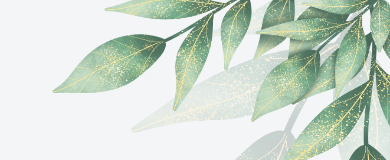
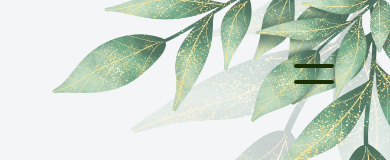
Before and after one commit to 1CIM/lolo-henke-wedd, a Next.js app: page /hitta in a window 390 px wide. Shown: the top 160 px of the page. Built offline with nearby package versions, Linux system fonts and the light colour scheme; a web font is replaced by a local one.

Commit message:
Add hamburgermenu

```diff
--- /dev/null
+++ b/components/MobNav.tsx
@@ -0,0 +1,69 @@
+import React, { useState } from 'react';
+import Link from 'next/link';
+import { useRouter } from 'next/router';
+
+const MobNav = () => {
+  const [nav, setNav] = useState(false);
+  const Toggle = () => setNav(!nav);
+  const isOpen = nav ? 'is-open' : '';
+
+  const router = useRouter();
+  const location = router.asPath;
+  const homeActive = ['/'].includes(location) ? 'active' : '';
+  const findActive = ['/hitta'].includes(location) ? 'active' : '';
+  const logiActive = ['/logi'].includes(location) ? 'active' : '';
+  const wishActive = ['/onskelista'].includes(location) ? 'active' : '';
+  const contactActive = ['/kontakt'].includes(location) ? 'active' : '';
+  return (
+    <>
+      <a className={`btn-burger ${isOpen}`} onClick={() => Toggle()}></a>
+
+      <div className={`side-menu ${isOpen}`}>
+        <ul className='list-items'>
+          <li>
+            <Link
+              href='/'
+              className={`nav-link nav-link--${homeActive}`}
+              onClick={() => Toggle()}>
+              Välkommna
+            </Link>
+          </li>
+          <li>
+            <Link
+              href='/hitta'
+              className={`nav-link nav-link--${findActive}`}
+              onClick={() => Toggle()}>
+              Hitta hit
+            </Link>
+          </li>
+          <li>
+            <Link
+              href='/logi'
+              className={`nav-link nav-link--${logiActive}`}
+              onClick={() => Toggle()}>
+              Logi
+            </Link>
+          </li>
+          <li>
+            <Link
+              href='/onskelista'
+              className={`nav-link nav-link--${wishActive}`}
+              onClick={() => Toggle()}>
+              Önskelista
+            </Link>
+          </li>
+          <li>
+            <Link
+              href='/kontakt'
+              className={`nav-link nav-link--${contactActive}`}
+              onClick={() => Toggle()}>
+              Kontakt
+            </Link>
+          </li>
+        </ul>
+      </div>
+    </>
+  );
+};
+
+export default MobNav;
--- a/components/Navbar.tsx
+++ b/components/Navbar.tsx
@@ -1,36 +1,55 @@
 import Link from 'next/link';
+import React, { useState } from 'react';
 import { useRouter } from 'next/router';
+import MobNav from './MobNav';
 
 const Navbar = () => {
+  const [mobNav, setMobNav] = useState(false);
+  const Toggle = () => setMobNav(!mobNav);
 
-  const router = useRouter()
-  const location = router.asPath
-  const homeActive = ['/'].includes(location) ? 'active' : ''
-  const findActive = ['/hitta'].includes(location) ? 'active' : ''
-  const logiActive = ['/logi'].includes(location) ? 'active' : ''
-  const wishActive = ['/onskelista'].includes(location) ? 'active' : ''
-  const contactActive = ['/kontakt'].includes(location) ? 'active' : ''
+  const router = useRouter();
+  const location = router.asPath;
+  const homeActive = ['/'].includes(location) ? 'active' : '';
+  const findActive = ['/hitta'].includes(location) ? 'active' : '';
+  const logiActive = ['/logi'].includes(location) ? 'active' : '';
+  const wishActive = ['/onskelista'].includes(location) ? 'active' : '';
+  const contactActive = ['/kontakt'].includes(location) ? 'active' : '';
 
   return (
+    <>
       <menu className='nav-bar'>
         <ul>
           <li>
-          <Link className={`nav-bar__link ${homeActive}`} href='/'>välkommna</Link>
+            <Link className={`nav-bar__link ${homeActive}`} href='/'>
+              välkommna
+            </Link>
           </li>
           <li>
-          <Link className={`nav-bar__link ${findActive}`} href='/hitta'>hitta hit</Link>
+            <Link className={`nav-bar__link ${findActive}`} href='/hitta'>
+              hitta hit
+            </Link>
           </li>
           <li>
-          <Link  className={`nav-bar__link ${logiActive}`} href='/logi'>logi</Link>
+            <Link className={`nav-bar__link ${logiActive}`} href='/logi'>
+              logi
+            </Link>
           </li>
           <li>
-          <Link  className={`nav-bar__link ${wishActive}`} href='/onskelista'>önskelista</Link>
+            <Link className={`nav-bar__link ${wishActive}`} href='/onskelista'>
+              önskelista
+            </Link>
           </li>
           <li>
-          <Link  className={`nav-bar__link ${contactActive}`} href='/kontakt'>kontakt</Link>
+            <Link className={`nav-bar__link ${contactActive}`} href='/kontakt'>
+              kontakt
+            </Link>
           </li>
         </ul>
       </menu>
+      <menu className='mobile-nav'>
+        <MobNav />
+      </menu>
+    </>
   );
 };
 
--- a/sass/abstracts/_variables.scss
+++ b/sass/abstracts/_variables.scss
@@ -3,13 +3,13 @@ $default-font-size: 2rem;
 // Colors
 
 $color-bg-primary: #C8DEBB;
+$color-bg-primary-light: #e9ffdd;
 $color-bg-secondary: #587447;
 $color-bg-secondary-light: #70905c;
 
-$color-main: #fae6e5;
+$burger-menu: #1b2f07;
 
-$color-button: #faaeaa;
-$color-button-hover: #f19996;
+$active-burger: #dff1dd;
 
 $color-text: #707070;
 
--- /dev/null
+++ b/sass/components/_mobNav.scss
@@ -0,0 +1,100 @@
+.mobile-nav {
+  display: none;
+  cursor: pointer;
+  bottom: 7rem;
+
+  @include respond(phone-XL) {
+    display: inline-block;
+    align-self: center;
+    margin-top: 8px;
+  }
+}
+
+.btn-burger {
+  position: fixed;
+  background-color: transparent;
+  z-index: 9999;
+  top: 6rem;
+  right: 7rem;
+  width: 5rem;
+  height: 5rem;
+  cursor: pointer;
+}
+
+.btn-burger::before,
+.btn-burger::after {
+  content: '';
+  position: absolute;
+  top: 2rem;
+  right: 0rem;
+  width: 5rem;
+  height: 0.5rem;
+  background: $burger-menu;
+  transition: all 0.5s ease-in-out;
+  border-radius: 500px;
+}
+.btn-burger::after {
+  transform: translateY(16px);
+  background: $burger-menu;
+}
+
+.side-menu {
+  position: fixed;
+  display: flex;
+  flex-direction: column;
+  justify-content: center;
+  z-index: 9998;
+  height: 100vh;
+  width: 100%;
+  top: 0;
+  right: 0;
+  background-color: $color-bg-secondary;
+  opacity: .95;
+  overflow-x: hidden;
+  padding-top: 6rem;
+  transition: .5s;
+  transform: translateX(100%);
+}
+
+.side-menu a {
+  padding: 0.5rem 2rem;
+  display: block;
+  background-color: $color-bg-secondary;
+}
+
+.btn-burger.is-open::before {
+  transform: rotate(45deg);
+  background: $color-bg-primary;
+
+}
+.btn-burger.is-open::after {
+  transform: rotate(-45deg);
+  background: $color-bg-primary;
+
+}
+.side-menu.is-open {
+  transform: translateX(0%);
+}
+
+.list-items {
+  display: flex;
+  flex-direction: column;
+  gap: 3rem;
+}
+
+.nav-link {
+  font-size: 4rem;
+  padding-top: 3rem;
+  // margin: 3rem 0;
+  text-decoration: none;
+  transition: all .5s;
+  color: $color-bg-primary;
+
+  &:active {
+    color: $color-bg-primary-light;
+  }
+
+  &--active {
+    color: $active-burger;
+  }
+}
--- a/sass/components/_navbar.scss
+++ b/sass/components/_navbar.scss
@@ -4,6 +4,9 @@ nav {
 
 .nav-bar {
   margin-bottom: 5rem;
+  @include respond(phone-XL) {
+  display: none;
+  }
 
   & ul {
     display: flex;
--- a/sass/main.scss
+++ b/sass/main.scss
@@ -8,5 +8,6 @@
 @import 'components/home';
 @import 'components/kontakt';
 @import 'components/logi';
+@import 'components/mobNav';
 @import 'components/navbar';
 @import 'components/wishlist';
--- a/styles/style.css
+++ b/styles/style.css
@@ -233,12 +233,117 @@ figcaption {
   letter-spacing: 0.3rem;
 }
 
+.mobile-nav {
+  display: none;
+  cursor: pointer;
+  bottom: 7rem;
+}
+@media only screen and (max-width: 37.5em) {
+  .mobile-nav {
+    display: inline-block;
+    align-self: center;
+    margin-top: 8px;
+  }
+}
+
+.btn-burger {
+  position: fixed;
+  background-color: transparent;
+  z-index: 9999;
+  top: 6rem;
+  right: 7rem;
+  width: 5rem;
+  height: 5rem;
+  cursor: pointer;
+}
+
+.btn-burger::before,
+.btn-burger::after {
+  content: "";
+  position: absolute;
+  top: 2rem;
+  right: 0rem;
+  width: 5rem;
+  height: 0.5rem;
+  background: #1b2f07;
+  transition: all 0.5s ease-in-out;
+  border-radius: 500px;
+}
+
+.btn-burger::after {
+  transform: translateY(16px);
+  background: #1b2f07;
+}
+
+.side-menu {
+  position: fixed;
+  display: flex;
+  flex-direction: column;
+  justify-content: center;
+  z-index: 9998;
+  height: 100vh;
+  width: 100%;
+  top: 0;
+  right: 0;
+  background-color: #587447;
+  opacity: 0.95;
+  overflow-x: hidden;
+  padding-top: 6rem;
+  transition: 0.5s;
+  transform: translateX(100%);
+}
+
+.side-menu a {
+  padding: 0.5rem 2rem;
+  display: block;
+  background-color: #587447;
+}
+
+.btn-burger.is-open::before {
+  transform: rotate(45deg);
+  background: #C8DEBB;
+}
+
+.btn-burger.is-open::after {
+  transform: rotate(-45deg);
+  background: #C8DEBB;
+}
+
+.side-menu.is-open {
+  transform: translateX(0%);
+}
+
+.list-items {
+  display: flex;
+  flex-direction: column;
+  gap: 3rem;
+}
+
+.nav-link {
+  font-size: 4rem;
+  padding-top: 3rem;
+  text-decoration: none;
+  transition: all 0.5s;
+  color: #C8DEBB;
+}
+.nav-link:active {
+  color: #e9ffdd;
+}
+.nav-link--active {
+  color: #dff1dd;
+}
+
 nav {
   margin-top: 5rem;
 }
 
 .nav-bar {
   margin-bottom: 5rem;
+}
+@media only screen and (max-width: 37.5em) {
+  .nav-bar {
+    display: none;
+  }
 }
 .nav-bar ul {
   display: flex;
```
Also changed, not shown: 1 other file (tests, documents, lock files or other folders). Lines whose indentation alone changed are shown as unchanged.
